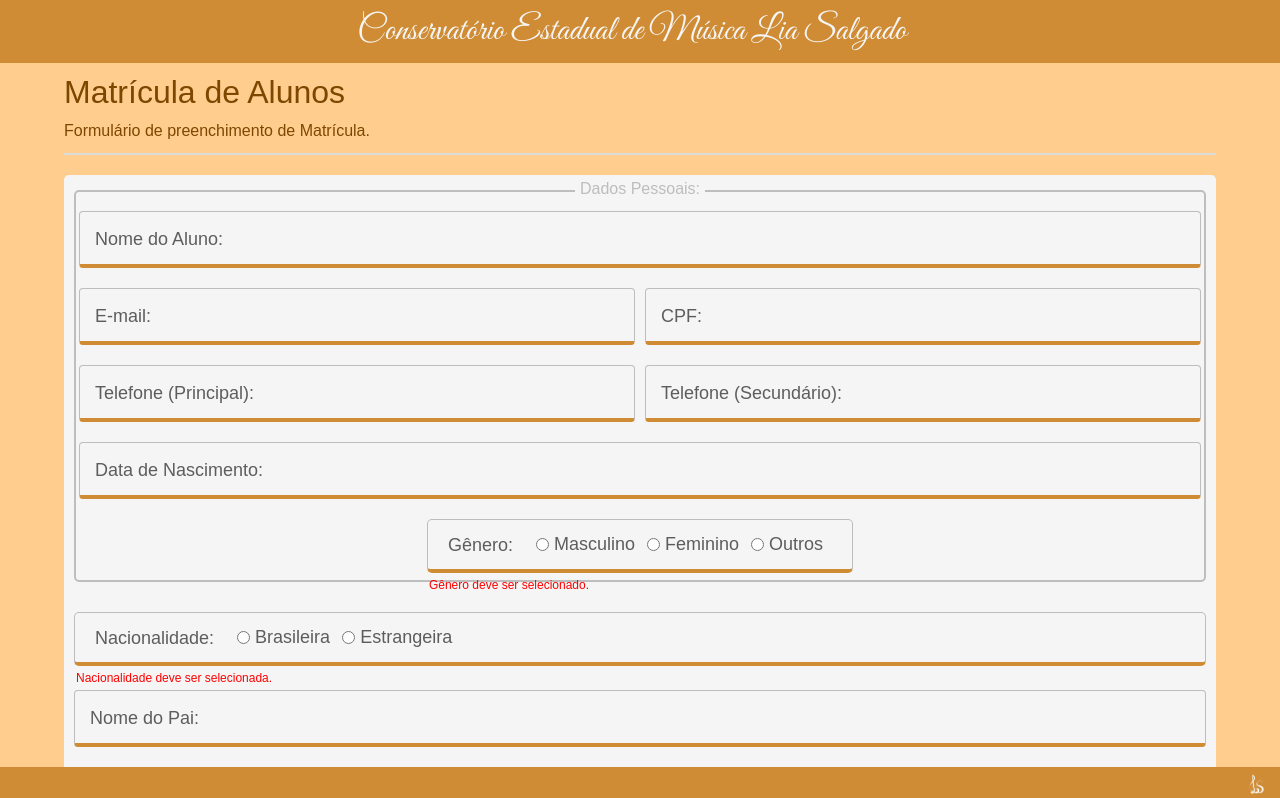
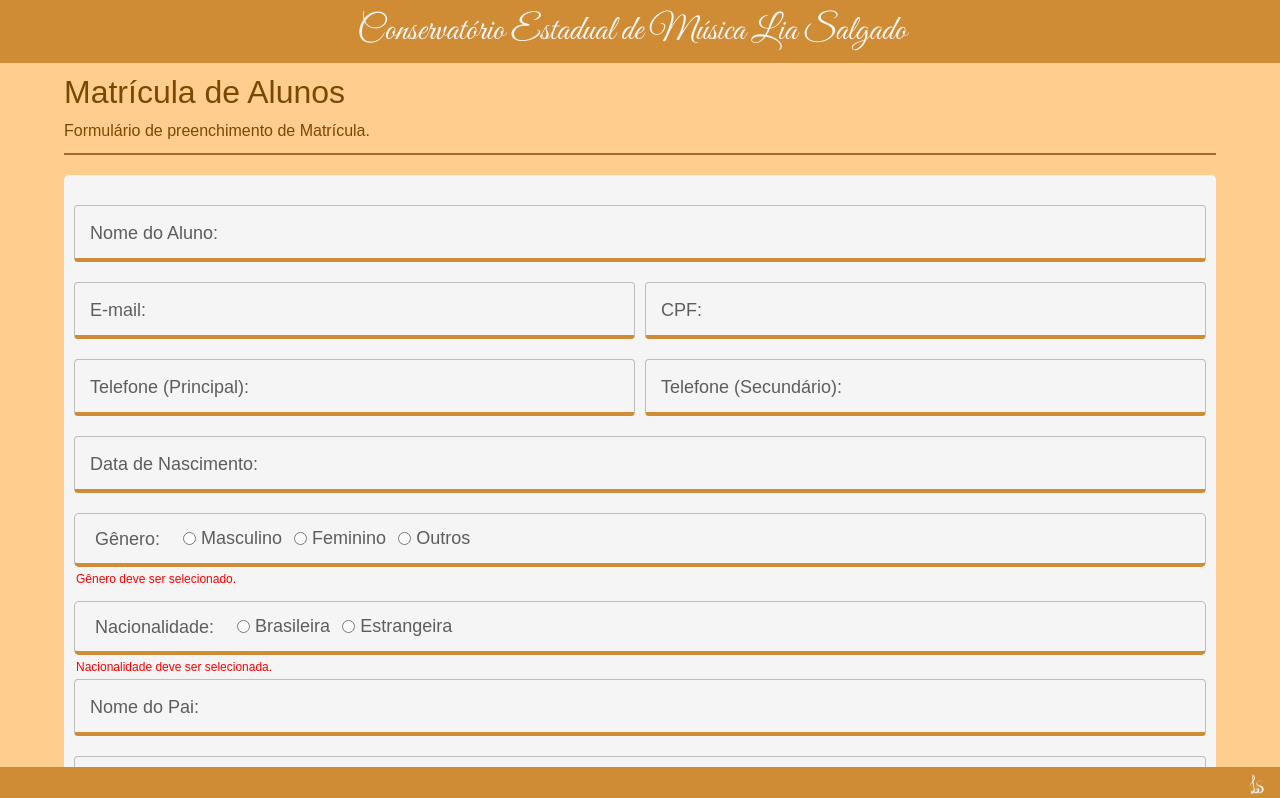
Before and after one commit to marcosoliveira78/cemliasalgado, a React (Create React App) app: page /matricula in a window 1280 px wide. Shown: the top 798 px of the page. Built offline with nearby package versions, Linux system fonts and the light colour scheme; data requests are answered from the project's data file; a web font is replaced by a local one.

Commit message:
Divider Marrom

```diff
--- a/src/index.css
+++ b/src/index.css
@@ -111,7 +111,7 @@ justify-content: flex-start;
 
 
 .divider {
-  border-bottom: 2px solid #DCDCDC;
+  border-bottom: 2px solid #aa6625;
   width: 100%;
   margin-top: 10px;
   margin-bottom: 20px;
--- a/src/pages/Matricula/index.jsx
+++ b/src/pages/Matricula/index.jsx
@@ -395,8 +395,8 @@ const Matricula = () => {
 
         <Wrapper>
           <Form onSubmit={handleSubmit}>
-          <BorderLabel className="borderLabel">
-          <Label>Dados Pessoais:</Label>
+          {/* <BorderLabel className="borderLabel">
+          <Label>Dados Pessoais:</Label> */}
             <FormField
               label="Nome do Aluno"
               name="nome"
@@ -511,7 +511,7 @@ const Matricula = () => {
               </ContainerAlignLeft>
               {errors.genero && <MessageError>{errors.genero}</MessageError>}
             </fieldset>
-          </BorderLabel>
+          {/* </BorderLabel> */}
             {/* </div>
             </ContainerMultipleColumns> */}
             <fieldset style={{ marginTop: '15px' }}>
--- a/src/pages/Matricula/index2.jsx
+++ b/src/pages/Matricula/index2.jsx
@@ -443,8 +443,8 @@ const Matricula = () => {
         <div className="divider" />
         <Wrapper>
           <Form onSubmit={handleSubmit}>
-          <BorderLabel className="borderLabel">
-          <Label>Endereço:</Label>
+          {/* <BorderLabel className="borderLabel">
+          <Label>Endereço:</Label> */}
             <ContainerMultipleColumns>
             <div style={{ width: '35%', margin: '0 5px 0 0' }}>
             <FormField
@@ -718,7 +718,7 @@ const Matricula = () => {
             {/* {errors.nomeItem && <MessageError>{errors.nomeItem}</MessageError>} */}
             {/* {errors.tags && <MessageError>{errors.tags}</MessageError>} */}
 
-          </BorderLabel>
+          {/* </BorderLabel> */}
             <ButtonContainer>
               <Link to="/Matricula">
                 <Buttons variant="danger"> Voltar </Buttons>
```
Also changed, not shown: 1 other file (tests, documents, lock files or other folders).
